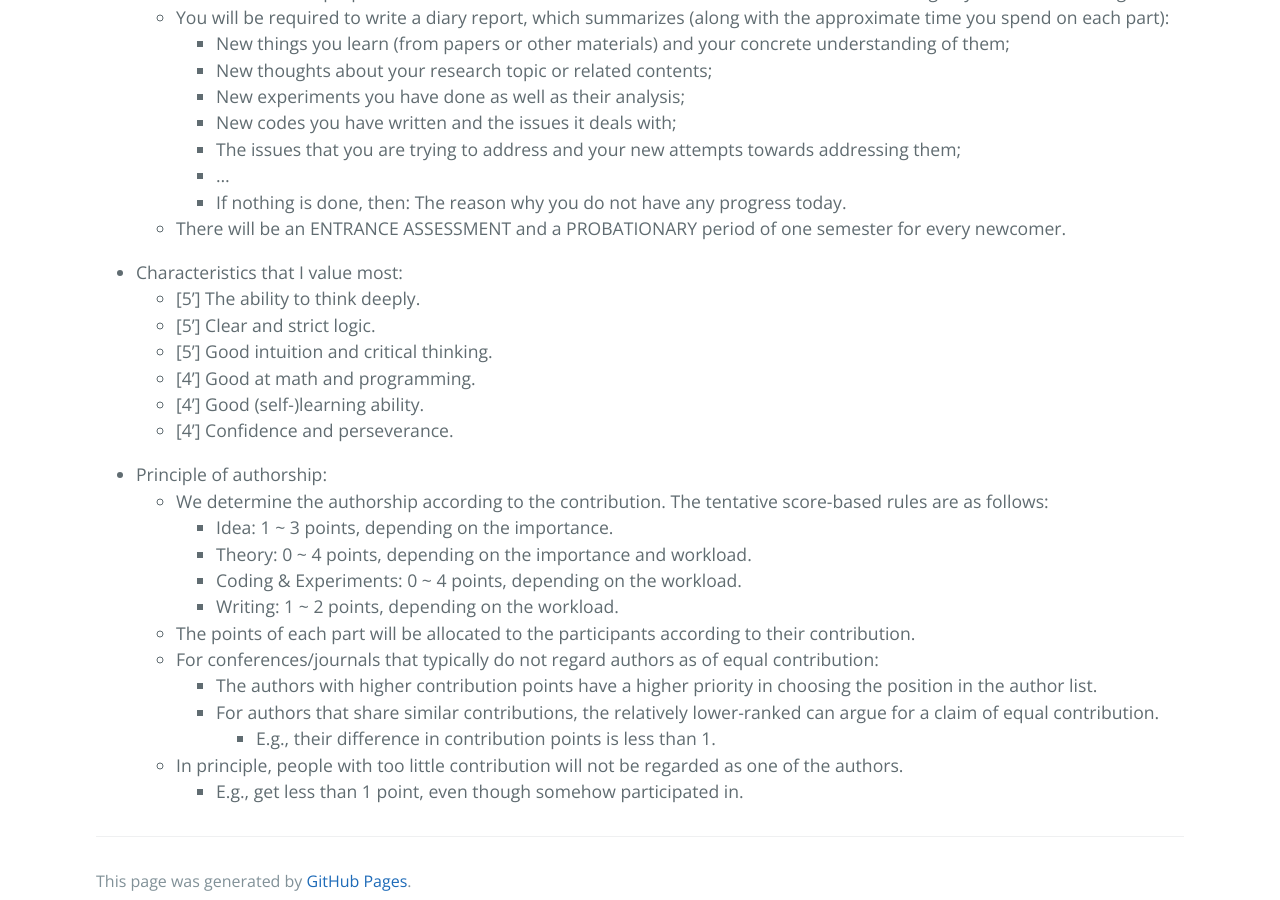
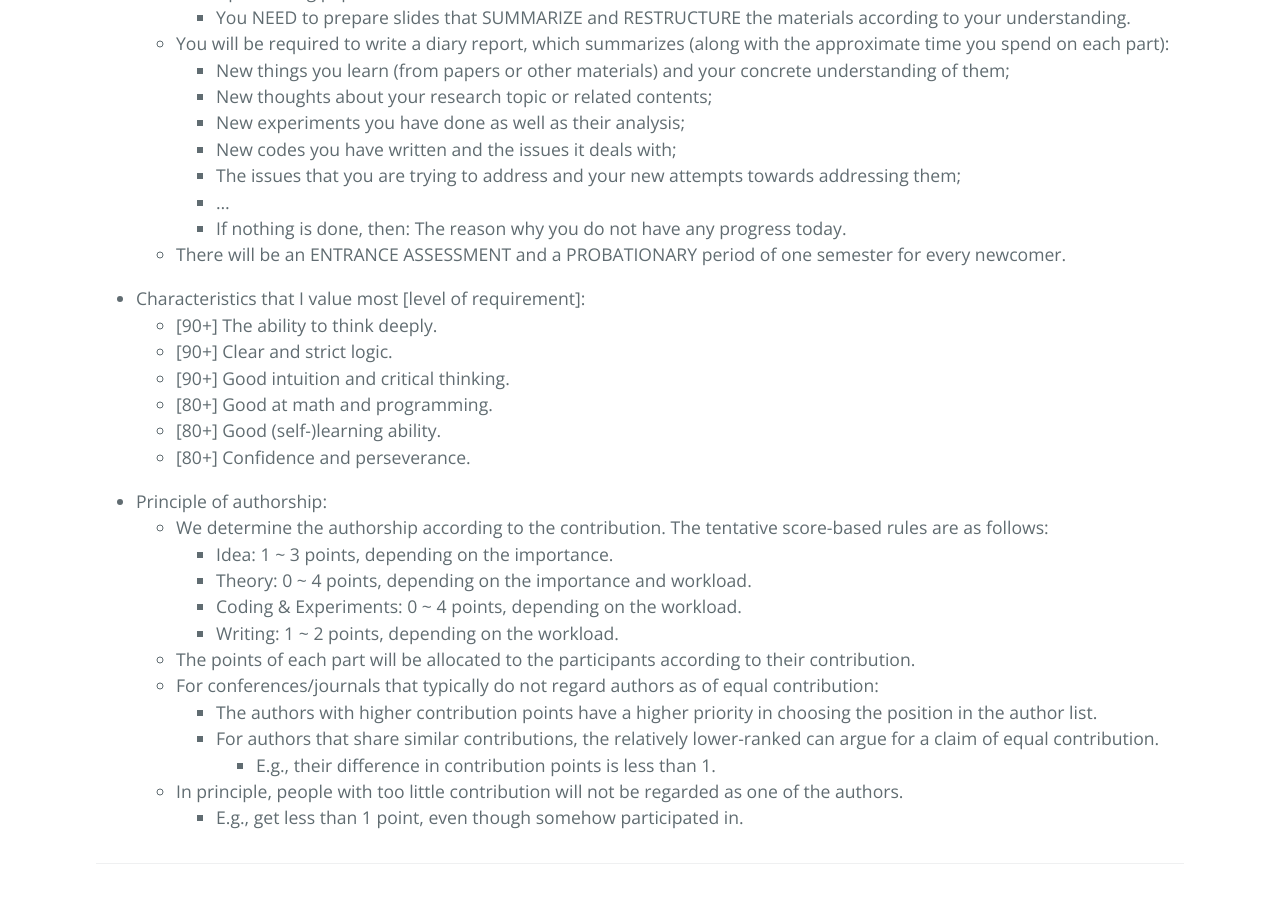
Before and after one commit to ZhimingZhou/zhimingzhou.github.io, a Jekyll site: the page built from _posts/2020-12-09-Prospective-Students.md, in a window 1280 px wide and 900 px high, scrolled down 2078 px. Built offline with Jekyll 4.4.1, drawn with Linux system fonts in a browser that asks for light colours; some of the changed text lies outside the part shown.

Commit message:
Update 2020-12-09-Prospective-Students.md

```diff
--- a/_posts/2020-12-09-Prospective-Students.md
+++ b/_posts/2020-12-09-Prospective-Students.md
@@ -27,6 +27,7 @@ I’m looking for TALENTED students with GENUINE enthusiasm for FUNDAMENTAL rese
 		- You may find papers via [https://papercopilot.com/top-venues/](https://papercopilot.com/top-venues/).
 		- You may use [https://www.connectedpapers.com/](https://www.connectedpapers.com/) to find more papers related to a certain paper or topic.
 		- I will always be there if you need any guidance.
+	- A suitable topic is one that you find interesting, have ideas about, and believe is worthy of further exploration.
 	- Directions that you may give priority to:
 		- Generative models: more principled generative modeling frameworks or their optimization/generalization techniques.
 		- LLMs: techniques that improve the performance of (multimodal) LLMs or enhance their reliability.
@@ -89,13 +90,13 @@ I’m looking for TALENTED students with GENUINE enthusiasm for FUNDAMENTAL rese
 	- There will be an ENTRANCE ASSESSMENT and a PROBATIONARY period of one semester for every newcomer.
 
 <!--  -->
-- Characteristics that I value most:
-	- [5'] The ability to think deeply.
-	- [5'] Clear and strict logic.
-	- [5'] Good intuition and critical thinking.
-	- [4'] Good at math and programming.
-	- [4'] Good (self-)learning ability.
-	- [4'] Confidence and perseverance.
+- Characteristics that I value most [level of requirement]:
+	- [90+] The ability to think deeply.
+	- [90+] Clear and strict logic.
+	- [90+] Good intuition and critical thinking.
+	- [80+] Good at math and programming.
+	- [80+] Good (self-)learning ability.
+	- [80+] Confidence and perseverance.
 
 <!--  -->
 - Principle of authorship:
```
